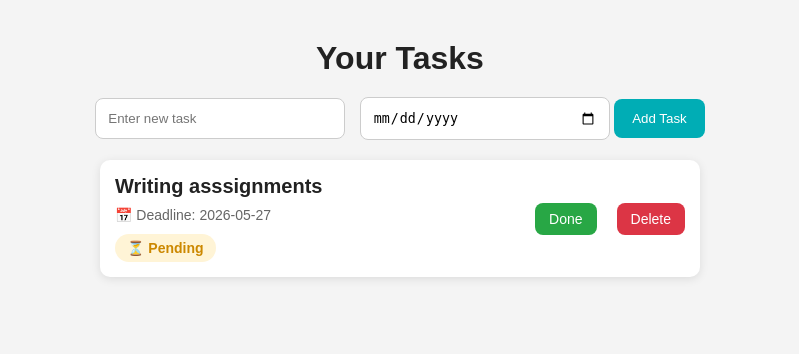
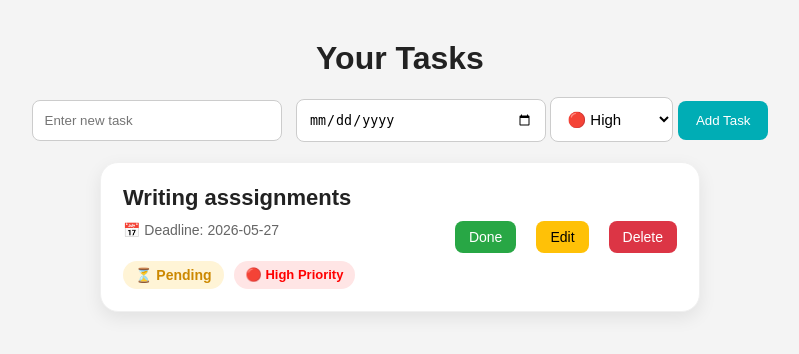
Before and after one commit to aishwaryagaikawad495-web/smart-task-manager, a Flask app: page /tasks in a window 1280 px wide. Shown: the part 61-415 px from the top of the page, without its empty margins (240-1039 px from the left). Run offline with Flask 3, Linux system fonts and the light colour scheme; a user stored in the database is signed in; data comes from the database, SQL or seed files in the repository; both versions use the stored data as it was after the commit.

Commit message:
Added edit task page and improved UI styling

```diff
--- a/app.py
+++ b/app.py
@@ -27,7 +27,8 @@ c.execute("""
         username TEXT,
         task TEXT,
         status TEXT DEFAULT 'pending',
-        deadline TEXT
+        deadline TEXT,
+        priority TEXT DEFAULT 'Medium'
     )
     """)
 
@@ -134,9 +135,10 @@ def tasks():
         task = request.form['task']
         deadline = request.form['deadline']
         username = session['user']
+        priority = request.form["priority"]
 
-        c.execute("INSERT INTO tasks (username, task,deadline) VALUES (?, ?,?)",
-                  (username, task,deadline))
+        c.execute("INSERT INTO tasks (username, task,deadline,priority) VALUES (?, ?,?,?)",
+                  (username, task,deadline,priority))
         conn.commit()
 
     #  Show tasks for logged-in user
@@ -157,15 +159,15 @@ def tasks():
 
         updated_tasks.append(
         (
-            task[0],
-            task[1],
-            task[2],
-            task[3],
-            deadline_date
+            task[0],#id
+            task[1],#username
+            task[2],#task
+            task[3],#status
+            deadline_date,
+            task[5] #priority
         )
     )
     return render_template('tasks.html', tasks=updated_tasks,today=today)
-
 
 
 @app.route('/complete/<int:id>')
@@ -328,6 +330,42 @@ def get_started():
     return redirect('/register')
 
 
+
+
+@app.route("/edit/<int:id>", methods=["GET", "POST"])
+def edit_task(id):
+
+    conn = sqlite3.connect("data.db")
+    c = conn.cursor()
+
+    if request.method == "POST":
+
+        updated_task = request.form["task"]
+        updated_deadline = request.form["deadline"]
+        updated_priority = request.form["priority"]
+
+        c.execute(
+            "UPDATE tasks SET task=?, deadline=?, priority=? WHERE id=?",
+            (updated_task, updated_deadline,updated_priority, id)
+        )
+
+        conn.commit()
+        conn.close()
+
+        return redirect("/tasks")
+
+    c.execute("SELECT * FROM tasks WHERE id=?", (id,))
+    task = c.fetchone()
+
+    conn.close()
+
+    return render_template("edit_task.html", task=task)
+
+
+
+
+
+
 @app.route('/logout')
 def logout():
     session.clear()
--- a/static/style.css
+++ b/static/style.css
@@ -144,116 +144,76 @@ footer {
     padding: 20px;
 }
 
-
-
 /* Login Page */
-
 .login-page {
-
     min-height: 100vh;
-
     display: flex;
     justify-content: center;
-    align-items: center;
-
+    align-items: flex-start;
+    padding-top: 80px;
     background-color: #f4f7fb;
 }
-
 .login-box {
-
     background-color: white;
-
     width: 400px;
-
     padding: 40px;
-
     border-radius: 15px;
-
     text-align: center;
-
     box-shadow: 0 5px 20px rgba(0, 0, 0, 0.2);
 }
 
 .login-box h1 {
-
     margin-bottom: 10px;
-
     color: #222;
 }
 
 .login-text {
-
     margin-bottom: 30px;
-
     color: #666;
-
     font-size: 15px;
 }
 
 .login-box form {
-
     display: flex;
-
     flex-direction: column;
 }
 
 .login-box input {
-
     padding: 14px;
-
     margin-bottom: 20px;
-
     border: 1px solid #ccc;
-
     border-radius: 8px;
-
     font-size: 15px;
 }
 
 .login-box input:focus {
-
     outline: none;
-
     border-color: #00adb5;
 }
 
 .login-box button {
-
     padding: 14px;
-
     border: none;
-
     background-color: #00adb5;
-
     color: white;
-
     font-size: 16px;
-
     border-radius: 8px;
-
     cursor: pointer;
-
     transition: 0.3s;
 }
 
 .login-box button:hover {
-
     background-color: #007b80;
 }
 
 .register-link {
-
     margin-top: 20px;
-
     color: #555;
 }
 
 .register-link a {
-
     color: #00adb5;
-
     text-decoration: none;
-
     font-weight: bold;
 }
 
@@ -262,24 +222,16 @@ footer {
 /* Password Box */
 
 .password-box {
-
     position: relative;
-
     width: 100%;
-
     margin-bottom: 20px;
 }
 
 .password-box input {
-
     width: 100%;
-
     padding: 14px 50px 14px 14px;
-
     border: 1px solid #ccc;
-
     border-radius: 8px;
-
     font-size: 15px;
 }
 
@@ -316,7 +268,6 @@ footer {
 
 
 /* TASK PAGE */
-
 .tasks-page {
     padding: 40px;
     text-align: center;
@@ -358,17 +309,6 @@ footer {
     margin: auto;
 }
 
-.task-list li {
-    background: white;
-    margin: 10px 0;
-    padding: 15px;
-    border-radius: 10px;
-    display: flex;
-    justify-content: space-between;
-    align-items: center;
-    box-shadow: 0 2px 10px rgba(0, 0, 0, 0.1);
-}
-
 .task-list a {
     margin-left: 10px;
     text-decoration: none;
@@ -382,7 +322,6 @@ footer {
 
 
 /* ADMIN DASHBOARD */
-
 .admin-container {
     padding: 40px;
     text-align: center;
@@ -438,9 +377,6 @@ table th {
     color: white;
 }
 
-
-
-
 .error {
     background-color: #ffdddd;
     color: red;
@@ -459,60 +395,41 @@ table th {
 
 
 /* PROFILE PAGE */
-
 .profile-container {
-
     min-height: 90vh;
-
     display: flex;
     justify-content: center;
     align-items: center;
-
     padding: 40px 20px;
 }
 
 .profile-card {
-
     width: 100%;
     max-width: 750px;
-
     background: white;
-
     padding: 40px;
-
     border-radius: 20px;
-
     box-shadow: 0 10px 30px rgba(0, 0, 0, 0.1);
 }
 
 
 /* TOP SECTION */
-
 .profile-top {
-
     display: flex;
     align-items: center;
-
     gap: 25px;
-
     margin-bottom: 40px;
 }
 
 .profile-avatar {
-
     width: 90px;
     height: 90px;
-
     border-radius: 50%;
-
     background: linear-gradient(135deg, #00adb5, #007b80);
-
     color: white;
-
     display: flex;
     justify-content: center;
     align-items: center;
-
     font-size: 35px;
     font-weight: bold;
 }
@@ -524,227 +441,151 @@ table th {
 }
 
 .role-badge {
-
     display: inline-block;
-
     background: #d6f5f6;
-
     color: #007b80;
-
     padding: 6px 14px;
-
     border-radius: 20px;
-
     font-size: 14px;
-
     text-transform: capitalize;
 }
 
 
 /* STATS */
-
 .profile-stats {
-
     display: flex;
-
     gap: 20px;
-
     flex-wrap: wrap;
-
     margin-bottom: 35px;
 }
 
 .stat-card {
-
     flex: 1;
-
     min-width: 180px;
-
     background: #f7f7f7;
-
     padding: 25px;
-
     border-radius: 15px;
-
     text-align: center;
-
     transition: 0.3s;
 }
 
 .stat-card:hover {
-
     transform: translateY(-5px);
 }
 
 .stat-card h2 {
-
     font-size: 35px;
-
     color: #00adb5;
-
     margin-bottom: 10px;
 }
 
 .stat-card p {
-
     color: #555;
 }
 
-
 /* INFO SECTION */
-
 .profile-info {
-
     border-top: 1px solid #ddd;
-
     padding-top: 20px;
 }
 
 .info-row {
-
     display: flex;
     justify-content: space-between;
-
     padding: 14px 0;
-
     border-bottom: 1px solid #eee;
 }
 
 .info-row span {
-
     color: #666;
 }
 
 .info-row strong {
-
     color: #222;
 }
 
-
 /* RESPONSIVE */
-
 @media(max-width:768px) {
-
     .profile-top {
-
         flex-direction: column;
-
         text-align: center;
     }
-
     .profile-stats {
-
         flex-direction: column;
     }
-
     .info-row {
-
         flex-direction: column;
-
         gap: 5px;
     }
-
 }
 
 
 /* PROGRESS SECTION */
-
 .progress-section {
-
     margin-bottom: 35px;
 }
 
 .progress-header {
-
     display: flex;
     justify-content: space-between;
-
     margin-bottom: 10px;
 }
 
 .progress-header h3 {
-
     color: #222;
 }
 
 .progress-bar {
-
     width: 100%;
-
     height: 14px;
-
     background: #e5e7eb;
-
     border-radius: 20px;
-
     overflow: hidden;
 }
 
 .progress-fill {
-
     height: 100%;
     width: var(--progress);
     background: linear-gradient(90deg,
             #00adb5,
             #007b80);
-
     border-radius: 20px;
 }
 
 
 /* EXTRA SECTION */
-
 .extra-section {
-
     display: flex;
-
     gap: 20px;
-
     margin-top: 30px;
-
     flex-wrap: wrap;
 }
 
 .extra-card {
-
     flex: 1;
-
     min-width: 220px;
-
     background: #f7f7f7;
-
     padding: 25px;
-
     border-radius: 15px;
 }
 
 .extra-card h3 {
-
     margin-bottom: 10px;
-
     color: #222;
 }
 
 .extra-card p {
-
     color: #555;
-
     font-size: 17px;
 }
 
 
 .hero-btn {
-
     padding: 12px 25px;
-
     background-color: #00adb5;
-
     color: white;
-
     text-decoration: none;
-
     border-radius: 5px;
-
     display: inline-block;
 }
 
@@ -752,112 +593,83 @@ table th {
 
 /* TASK DEADLINE UI */
 
+.task-badges {
+    display: flex;
+    gap: 10px;
+    flex-wrap: wrap;
+    margin-top: 12px;
+}
+
 .task-item {
-
     background: white;
-
-    margin: 15px 0;
-
-    padding: 20px;
-
-    border-radius: 16px;
+    margin: 18px 0;
+    padding: 22px;
+    border-radius: 18px;
 
     display: flex;
+    justify-content: space-between;
+    align-items: center;
+    gap: 20px;
 
-    justify-content: space-between;
+    box-shadow: 0 6px 18px rgba(0,0,0,0.08);
+    border: 1px solid #f0f0f0;
 
-    align-items: center;
-
-    box-shadow: 0 4px 15px rgba(0, 0, 0, 0.08);
-
-    transition: 0.3s;
+    transition: all 0.3s ease;
 }
 
 .task-item:hover {
-
     transform: translateY(-3px);
-
     box-shadow: 0 6px 20px rgba(0, 0, 0, 0.12);
 }
 
 
 .task-left {
-
     text-align: left;
 }
 
 .task-left h3 {
-
-    margin-bottom: 8px;
-
+    margin-bottom: 10px;
     color: #222;
-
-    font-size: 20px;
+    font-size: 22px;
+    font-weight: 600;
 }
 
 .task-left small {
-
     color: #666;
-
     font-size: 14px;
 }
 
 /* BADGES */
-
 .completed-badge {
-
     display: inline-block;
-
     margin-top: 10px;
-
     background: #ddffdd;
-
     color: green;
-
     padding: 6px 12px;
-
     border-radius: 20px;
-
     font-size: 14px;
-
     font-weight: bold;
 }
 
 .pending-badge {
-
     display: inline-block;
-
     margin-top: 10px;
-
     background: #fff4d6;
-
     color: #cc8800;
-
     padding: 6px 12px;
-
     border-radius: 20px;
-
     font-size: 14px;
-
     font-weight: bold;
 }
 
 .overdue-badge {
-
     display: inline-block;
-
     margin-top: 10px;
-
     background: #ffe5e5;
-
     color: red;
-
     padding: 6px 12px;
-
     border-radius: 20px;
-
     font-size: 14px;
-
     font-weight: bold;
 }
 
@@ -865,59 +677,40 @@ table th {
 /* DEADLINE INPUT */
 
 .task-form input[type="date"] {
-
     padding: 12px;
-
     border: 1px solid #ccc;
-
     border-radius: 8px;
-
     margin-left: 10px;
 }
 
-
 /* MOBILE RESPONSIVE */
-
 @media(max-width:768px) {
-
     .task-item {
-
         flex-direction: column;
-
         align-items: flex-start;
-
         gap: 15px;
     }
-
     .task-actions {
-
         width: 100%;
     }
 
     .done-btn,
     .delete-btn {
-
         flex: 1;
-
         text-align: center;
     }
 
     .task-form {
-
         display: flex;
-
         flex-direction: column;
-
         gap: 12px;
     }
 
     .task-form input {
-
         width: 100%;
     }
 
     .task-form button {
-
         width: 100%;
     }
 }
@@ -960,6 +753,7 @@ table th {
     display: flex;
     gap: 10px;
     align-items: center;
+    flex-wrap: wrap;
 }
 
 
@@ -1009,8 +803,6 @@ body.dark textarea {
 .dark-btn:hover {
     background: #007b80;
 }
-
-
 
 body.dark .flash-message {
     background-color: #2a2a2a;
@@ -1133,3 +925,201 @@ body.dark .feature-card h3,
 body.dark .feature-card p {
     color: #f1f1f1;
 }
+
+.task-actions .edit-btn {
+    background-color: #ffc107;
+    color: black;
+    padding: 8px 14px;
+    border-radius: 8px;
+    text-decoration: none;
+    font-size: 14px;
+    font-weight: 500;
+    transition: 0.2s;
+}
+
+.task-actions .edit-btn:hover {
+    background-color: #e0a800;
+    transform: translateY(-2px);
+}
+
+body.dark .task-actions .edit-btn {
+    background-color: #d39e00;
+    color: #ffffff;
+}
+
+body.dark .task-actions .edit-btn:hover {
+    background-color: #b8860b;
+    transform: translateY(-2px);
+}
+/* Dark mode */
+body.dark .task-form select {
+    background-color: #2a2a2a;
+    color: white;
+    border: 1px solid #444;
+}
+.high-priority,
+.medium-priority,
+.low-priority {
+    display: inline-block;
+    margin-top: 10px;
+    padding: 6px 12px;
+    border-radius: 20px;
+    font-size: 13px;
+    font-weight: bold;
+}
+
+/* HIGH */
+.high-priority {
+    background-color: #ffe5e5;
+    color: #ff0000;
+}
+
+/* MEDIUM */
+.medium-priority {
+    background-color: #fff4d6;
+    color: #cc8800;
+}
+
+/* LOW */
+.low-priority {
+    background-color: #ddffdd;
+    color: green;
+}
+
+/* DARK MODE */
+body.dark .high-priority {
+    background-color: #3a1f1f;
+    color: #ff6b6b;
+}
+
+body.dark .medium-priority {
+    background-color: #3a2f1f;
+    color: #ffcc66;
+}
+
+body.dark .low-priority {
+    background-color: #1f3a2a;
+    color: #7CFF9E;
+}
+
+select {
+    padding: 12px;
+    border-radius: 8px;
+    border: 1px solid #ccc;
+    font-size: 15px;
+    background-color: white;
+    cursor: pointer;
+    transition: all 0.3s ease;
+}
+
+select:hover {
+    border-color: #00adb5;
+}
+
+select:focus {
+    outline: none;
+    border-color: #00adb5;
+    box-shadow: 0 0 5px rgba(0, 173, 181, 0.4);
+}
+
+body.dark select {
+    background-color: #2a2a2a;
+    color: white;
+    border: 1px solid #444;
+}
+
+.edit-page {
+    min-height: 100vh;
+    display: flex;
+    justify-content: center;
+    align-items: flex-start;
+    padding: 100px 20px 60px;
+    background: linear-gradient(135deg, #f4f7fb, #eaf6f6);
+}
+
+/* Card */
+.edit-box {
+    width: 420px;
+    background: #ffffff;
+    padding: 45px;
+    border-radius: 18px;
+    box-shadow: 0 12px 30px rgba(0, 0, 0, 0.12);
+    text-align: center;
+    transition: all 0.3s ease;
+}
+
+/* Title */
+.edit-box h2 {
+    margin-bottom: 20px;
+    color: #222;
+    font-size: 24px;
+}
+
+/* Inputs + Select */
+.edit-box input,
+.edit-box select {
+    width: 100%;
+    margin-bottom: 15px;
+    padding: 13px 14px;
+    border-radius: 10px;
+    border: 1px solid #ddd;
+    font-size: 15px;
+    transition: 0.3s;
+    background: #fff;
+}
+
+/* Focus effect */
+.edit-box input:focus,
+.edit-box select:focus {
+    border-color: #00adb5;
+    box-shadow: 0 0 8px rgba(0, 173, 181, 0.25);
+    outline: none;
+}
+
+/* Button */
+.edit-box button {
+    width: 100%;
+    padding: 13px;
+    background: linear-gradient(90deg, #00adb5, #007b80);
+    color: white;
+    border: none;
+    border-radius: 10px;
+    cursor: pointer;
+    font-size: 16px;
+    font-weight: 500;
+    transition: all 0.3s ease;
+}
+
+.edit-box button:hover {
+    transform: translateY(-2px);
+    box-shadow: 0 8px 18px rgba(0, 173, 181, 0.25);
+}
+
+.edit-box small {
+    display: block;
+    margin-bottom: 15px;
+    color: #666;
+}
+body.dark .edit-page {
+    background: #121212;
+}
+
+body.dark .edit-box {
+    background: #1e1e1e;
+    color: white;
+}
+
+body.dark .edit-box h2 {
+    color: #f1f1f1;
+}
+
+body.dark .edit-box input,
+body.dark .edit-box select {
+    background: #2a2a2a;
+    color: white;
+    border: 1px solid #444;
+}
+
+body.dark .edit-box button {
+    background: linear-gradient(90deg, #00adb5, #007b80);
+}
--- a/templates/base.html
+++ b/templates/base.html
@@ -7,7 +7,7 @@
     <!-- CSS ONLY -->
     <link rel="stylesheet" href="{{ url_for('static', filename='style.css') }}">
 
-    <title>Smart Task Manager</title>
+    <title>{% block title %}{% endblock %}</title>
 </head>
 
 <body>
@@ -32,8 +32,8 @@
         </div>
 
     </nav>
+
+    <script src="{{ url_for('static', filename='script.js') }}"></script>
 {% block content %}{% endblock %}
-    <script src="{{ url_for('static', filename='script.js') }}"></script>
-
 </body>
 </html>
--- a/templates/tasks.html
+++ b/templates/tasks.html
@@ -1,18 +1,7 @@
-<!DOCTYPE html>
-<html>
 
-<head>
-    <title>Tasks</title>
-    <link rel="stylesheet" href="{{ url_for('static', filename='style.css') }}">
-</head>
-
-<body>
-
-{% extends "base.html" %}
-
-{% block title %}Tasks{% endblock %}
-
-{% block content %}
+    {% extends "base.html" %}
+    {% block title %}Tasks{% endblock %}
+    {% block content %}
 
     <div class="tasks-page">
 
@@ -22,6 +11,11 @@
         <form method="POST" action="/tasks" class="task-form">
             <input type="text" name="task" placeholder="Enter new task" required>
             <input type="date" name="deadline" required>
+            <select name="priority" required>
+                <option value="High">🔴 High</option>
+                <option value="Medium">🟡 Medium</option>
+                <option value="Low">🟢 Low</option>
+            </select>
             <button type="submit">Add Task</button>
         </form>
 
@@ -39,7 +33,7 @@
                     </small>
 
                     <br>
-
+                    <div class="task-badges">
                     {% if task[3] == 'completed' %}
 
                     <span class="completed-badge">
@@ -58,6 +52,26 @@
 
                         {% endif %}
 
+                        {% if task[5]|lower == 'high' %}
+
+                        <span class="high-priority">
+                            🔴 High Priority
+                        </span>
+
+                        {% elif task[5]|lower == 'medium' %}
+
+                        <span class="medium-priority">
+                            🟡 Medium Priority
+                        </span>
+
+                        {% else %}
+
+                        <span class="low-priority">
+                            🟢 Low Priority
+                        </span>
+
+                        {% endif %}
+                        </div>
                 </div>
 
 
@@ -68,22 +82,16 @@
                         Done
                     </a>
                     {% endif %}
-
+                    <a href="/edit/{{ task[0] }}" class="edit-btn">
+                        Edit
+                    </a>
                     <a href="/delete/{{ task[0] }}" class="delete-btn">
                         Delete
                     </a>
 
                 </div>
-
             </li>
-
             {% endfor %}
         </ul>
-
     </div>
-
-{% endblock %}
-<script src="{{ url_for('static', filename='script.js') }}"></script>
-</body>
-
-</html>
+    {% endblock %}
```
Also changed, not shown: templates/admin.html (+0 -12 lines), templates/edit_task.html (added, +44 -0 lines), templates/index.html (+0 -16 lines), templates/login.html (+0 -13 lines), templates/profile.html (+0 -13 lines), templates/register.html (+0 -14 lines), README.md, data.db.
